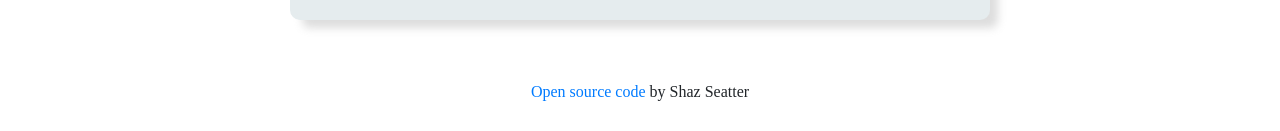
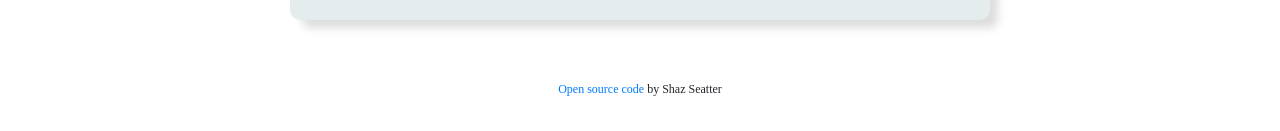
Before and after one commit to ShazSeatter/weather-app-react, a React (Create React App) app: page / in a window 1280 px wide. Shown: the part 760-891 px from the top of the page. Built offline with nearby package versions, Linux system fonts and the light colour scheme; a web font is replaced by a local one.

Commit message:
font-size footer changed

```diff
--- a/src/App.css
+++ b/src/App.css
@@ -2,11 +2,12 @@
   text-align: center;
 }
 
-.container {
+.App .container {
   padding: 0;
 }
 
-.Footer{
-   padding: 10px;
-   margin: 20px;
+.App .Footer{
+   padding: 0.625rem;
+   margin: 1.25rem;
+   font-size: 0.75rem;
 }
--- a/src/Content.css
+++ b/src/Content.css
@@ -18,8 +18,8 @@
 }
 
 .row {
-padding: 0.9375rem;
-margin-top: 0.5rem;
+    padding: 0.9375rem;
+    margin-top: 0.5rem;
 }
 
 .WeatherTemperature .main-temperature {
--- a/src/Header.css
+++ b/src/Header.css
@@ -12,7 +12,6 @@
 
 .Header form {
   margin: 0 auto;
-  width: 100%;
   max-width: 18.75rem;
 }
 
```
